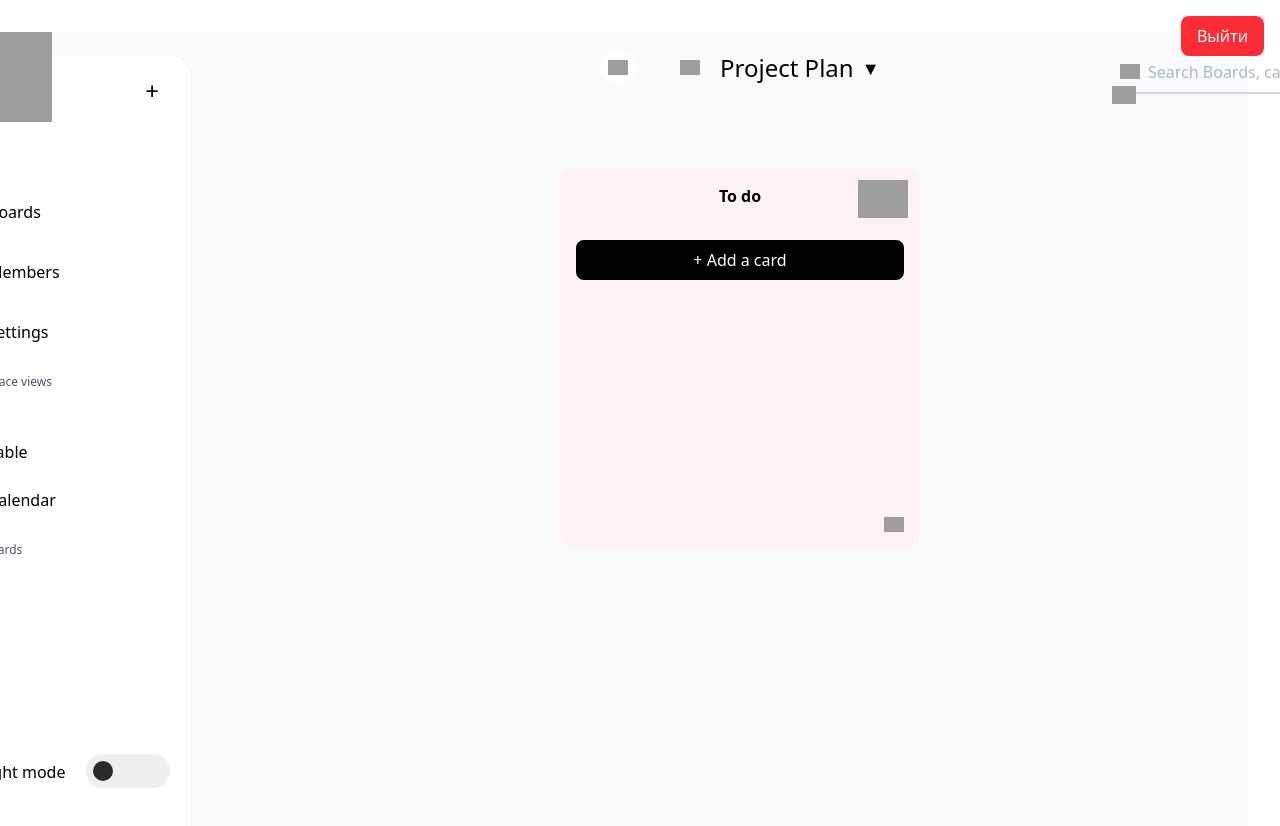
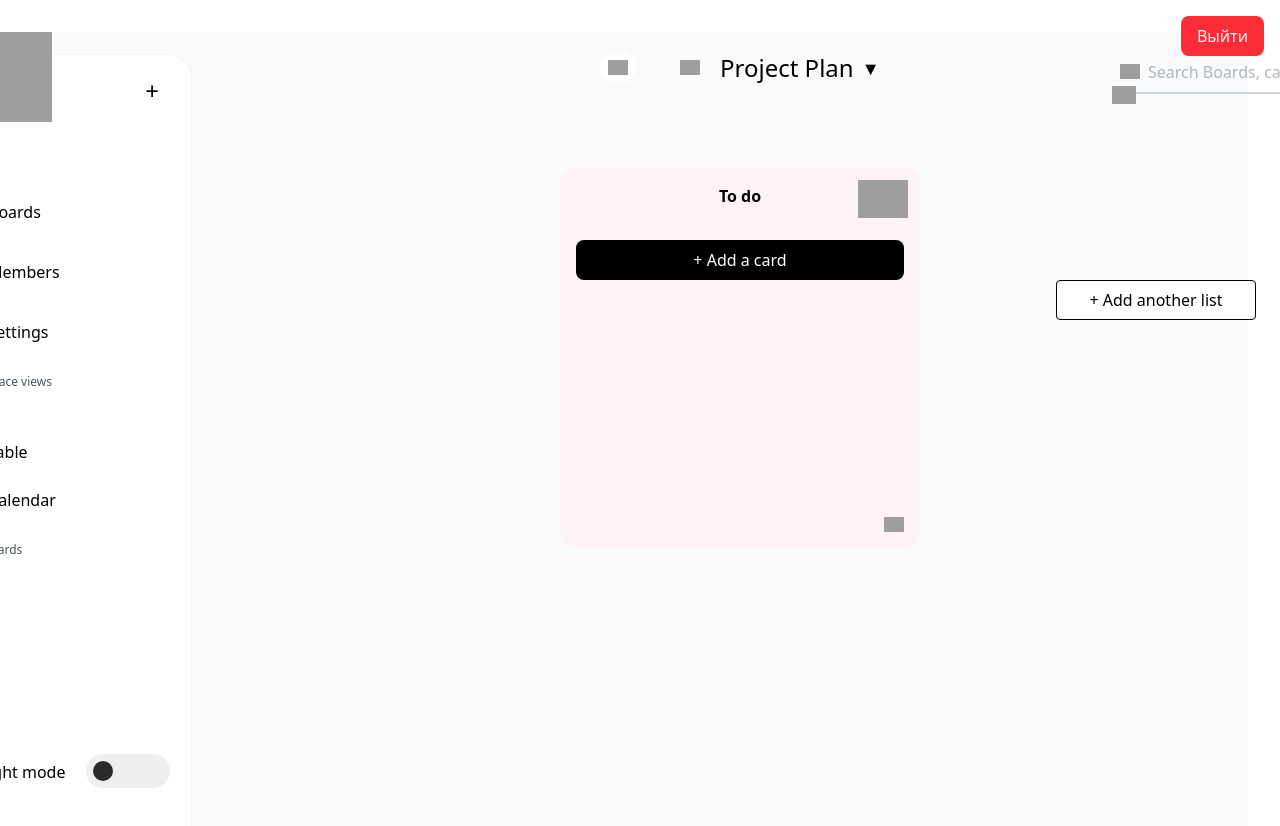
Before and after one commit to krims31/Trello, a React (Vite) app: page /login in a window 1280 px wide. Both pictures are taken after typing "name@example.com", "Sample123" into the empty fields and a click on the button "Login". Shown: the top 826 px of the page. Built offline with nearby package versions, Linux system fonts and the light colour scheme; grey boxes are pictures that could not be loaded.

Commit message:
fix bugs app

```diff
--- a/src/component/LoginAuth/LoginAuth.tsx
+++ b/src/component/LoginAuth/LoginAuth.tsx
@@ -14,7 +14,7 @@ export default function LoginAuth({ onLogin }: LoginAuthProps) {
   };
 
   const handlePasswordChange = (
-    e: React.ChangeEvent<HTMLInputElement>,
+    e: React.ChangeEvent<HTMLInputElement>
   ): void => {
     if (!isPassword) {
       setIsPassword(e.target.value);
--- a/src/component/Todo/ToDo.tsx
+++ b/src/component/Todo/ToDo.tsx
@@ -4,6 +4,7 @@ export default function ToDo() {
   const [cards, setCards] = useState<string[]>([]);
   const [isAdding, setIsAdding] = useState<boolean>(false);
   const [addText, setAddText] = useState<string>("");
+  const [addingList, setAddingList] = useState<string>("");
 
   const handleCopy = () => {
     console.log("Copy is work!");
@@ -40,6 +41,13 @@ export default function ToDo() {
     }
   };
 
+  const handleAddList: () => void = () => {
+    if (addingList.trim()) {
+      setAddingList("");
+    }
+    console.log("Add list");
+  };
+
   const todo = "To do";
   const AddCard = "+ Add a card";
 
@@ -57,7 +65,7 @@ export default function ToDo() {
           {cards.map((card, index) => (
             <div
               key={index}
-              className="bg-white p-3 rounded-lg shadow-sm border border-gray-200 flex justify-between items-center group"
+              className="bg-white p-3 text-black rounded-lg shadow-sm border border-gray-200 flex justify-between items-center group"
             >
               <span>{card}</span>
               <button
@@ -84,7 +92,7 @@ export default function ToDo() {
               }
               onKeyDown={handleKeyPress}
               placeholder="Введите задачу..."
-              className="w-full p-2 border border-gray-300 rounded-lg resize-none focus:outline-none focus:border-blue-500"
+              className="w-full p-2 border text-black border-gray-300 rounded-lg resize-none focus:outline-none focus:border-blue-500"
               rows={3}
               autoFocus
             />
@@ -119,6 +127,13 @@ export default function ToDo() {
           onClick={handleCopy}
           className="absolute bottom-4 right-4 cursor-pointer"
         />
+
+        <button
+          onClick={handleAddList}
+          className="ml-120 border rounded p-1 w-50 h-10 cursor-pointer text-black bg-white hover:bg-gray-400 transition-all duration-300 ease-in-out"
+        >
+          + Add another list
+        </button>
       </div>
     </>
   );
```
